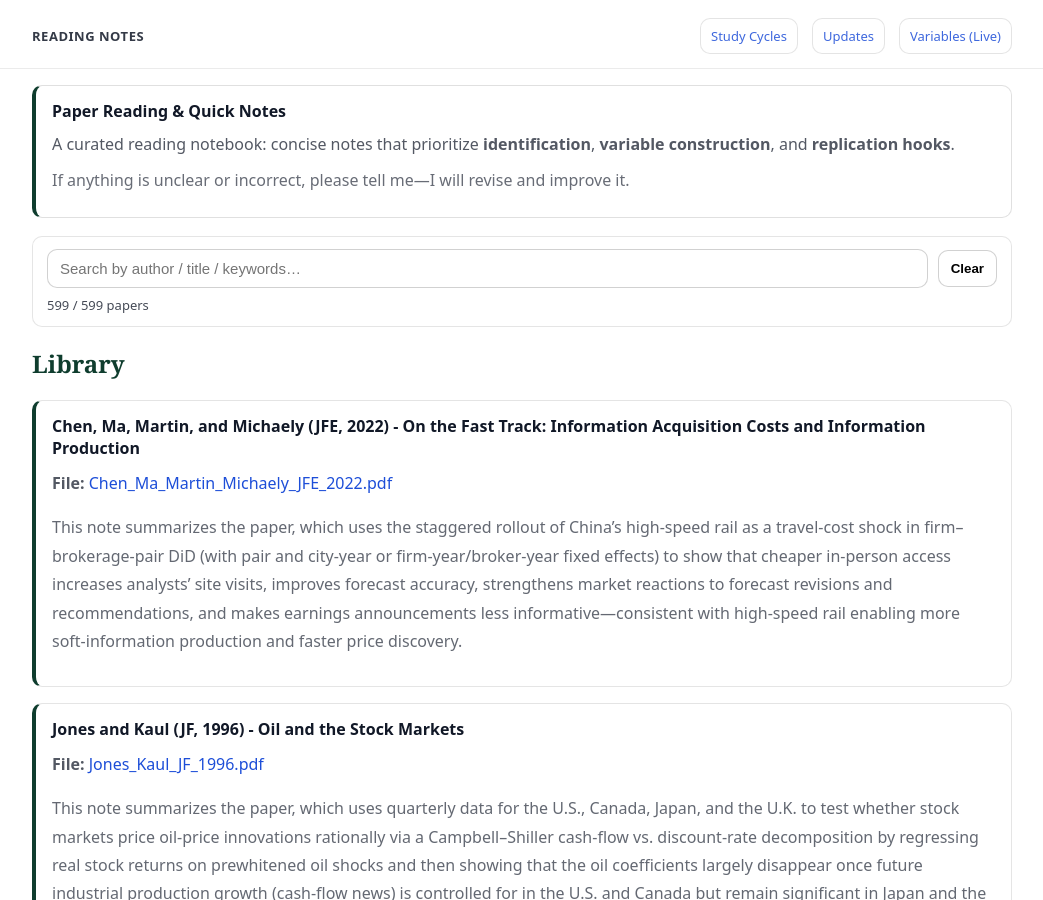
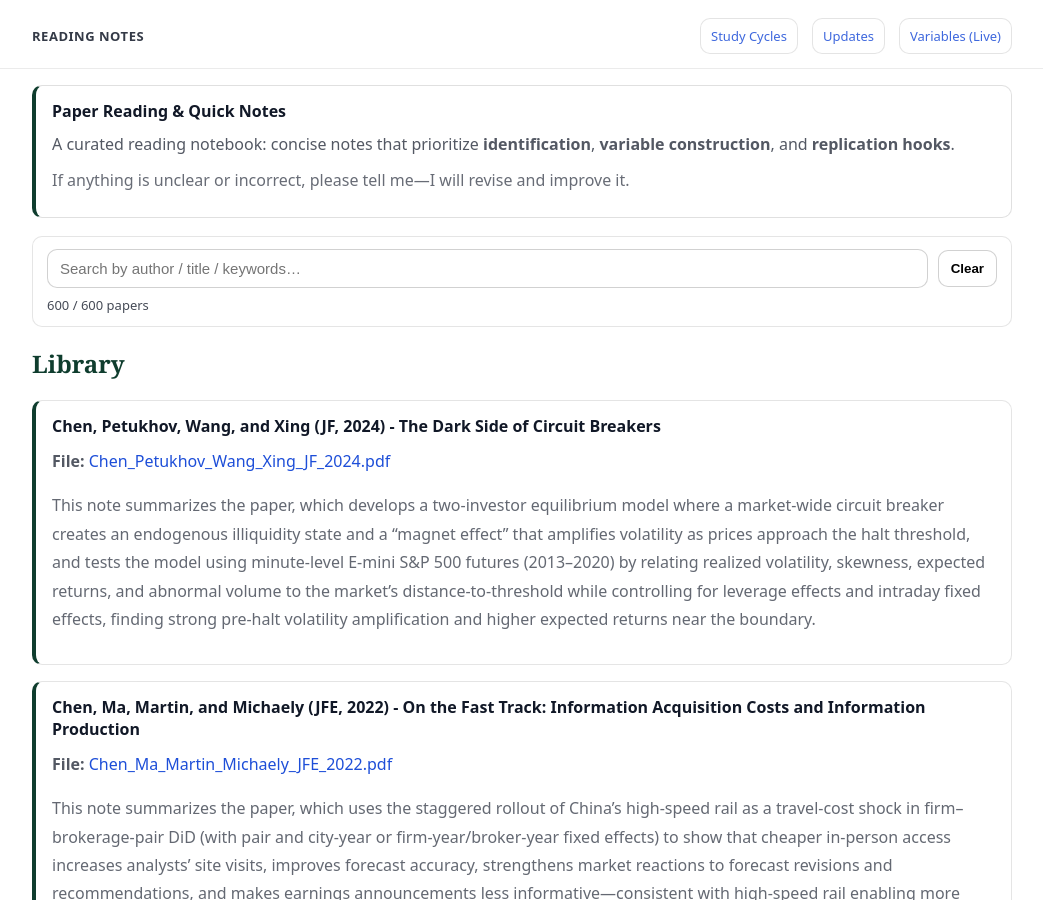
Before and after one commit to yaxinzn/study-archive, a Jekyll site: the page built from reading/index.md, in a window 1280 px wide and 900 px high. Shown: the whole window, without its empty margins (118-1161 px from the left). Built offline with Jekyll 4.4.1, drawn with Linux system fonts in a browser that asks for light colours.

Commit message:
Reading: add/update Chen_Petukhov_Wang_Xing_JF_2024.pdf

```diff
--- a/_data/reading.yml
+++ b/_data/reading.yml
@@ -1,3 +1,7 @@
+- title: "Chen, Petukhov, Wang, and Xing (JF, 2024) - The Dark Side of Circuit Breakers"
+  file: "Chen_Petukhov_Wang_Xing_JF_2024.pdf"
+  desc: "This note summarizes the paper, which develops a two-investor equilibrium model where a market-wide circuit breaker creates an endogenous illiquidity state and a “magnet effect” that amplifies volatility as prices approach the halt threshold, and tests the model using minute-level E-mini S&P 500 futures (2013–2020) by relating realized volatility, skewness, expected returns, and abnormal volume to the market’s distance-to-threshold while controlling for leverage effects and intraday fixed effects, finding strong pre-halt volatility amplification and higher expected returns near the boundary."
+
 - title: "Chen, Ma, Martin, and Michaely (JFE, 2022) - On the Fast Track: Information Acquisition Costs and Information Production"
   file: "Chen_Ma_Martin_Michaely_JFE_2022.pdf"
   desc: "This note summarizes the paper, which uses the staggered rollout of China’s high-speed rail as a travel-cost shock in firm–brokerage-pair DiD (with pair and city-year or firm-year/broker-year fixed effects) to show that cheaper in-person access increases analysts’ site visits, improves forecast accuracy, strengthens market reactions to forecast revisions and recommendations, and makes earnings announcements less informative—consistent with high-speed rail enabling more soft-information production and faster price discovery."
```
Also changed, not shown: 1 other file.
